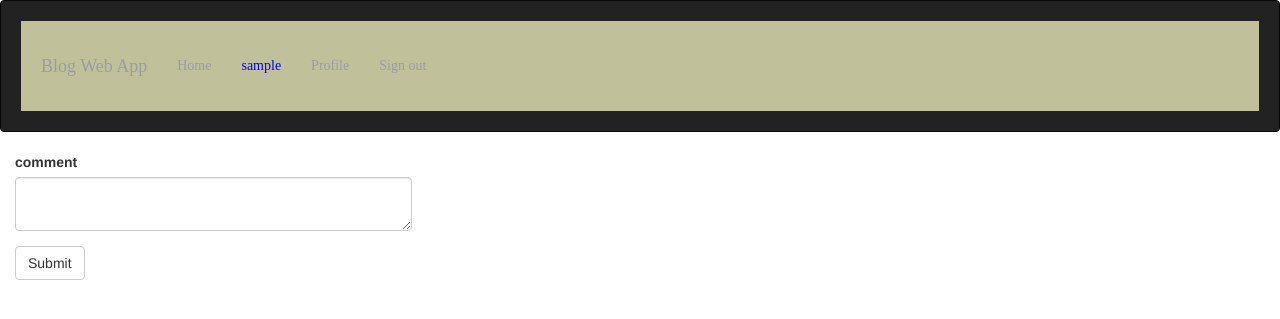
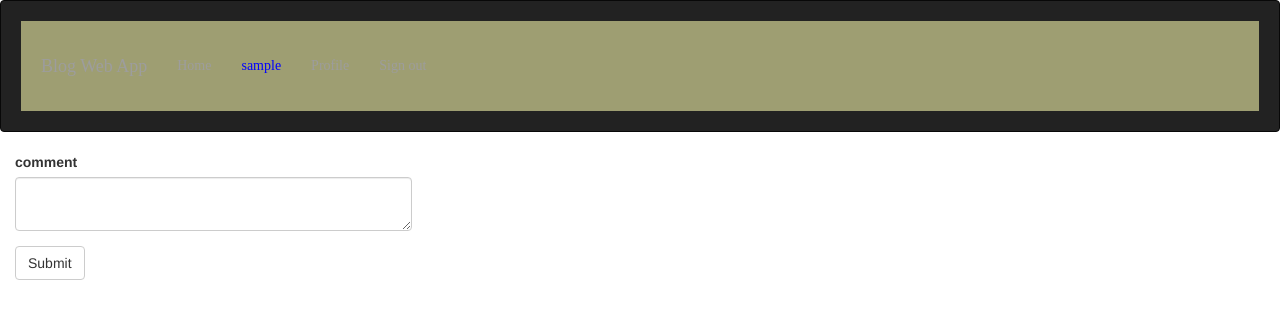
Before and after one commit to candycrushpro/Bog-post, a Flask app: page /comment/new/1 in a window 1280 px wide. Shown: the top 319 px of the page. Run offline with Flask 2, Linux system fonts and the light colour scheme; the visitor is signed in with stand-in values (Sample User, id 1); data comes from the database, SQL or seed files in the repository; data that the repository does not hold is empty; some libraries are stand-ins or nearby versions; some web fonts are replaced.

Commit message:
container color

```diff
--- a/app/static/index.css
+++ b/app/static/index.css
@@ -3,7 +3,7 @@
     margin: 20px;
     padding: 20px;
     border: 20px;
-    background-color:rgb(192, 192, 154);
+    background-color:rgb(158, 158, 114);
     color: black;
   }
   /* h1 {
```
